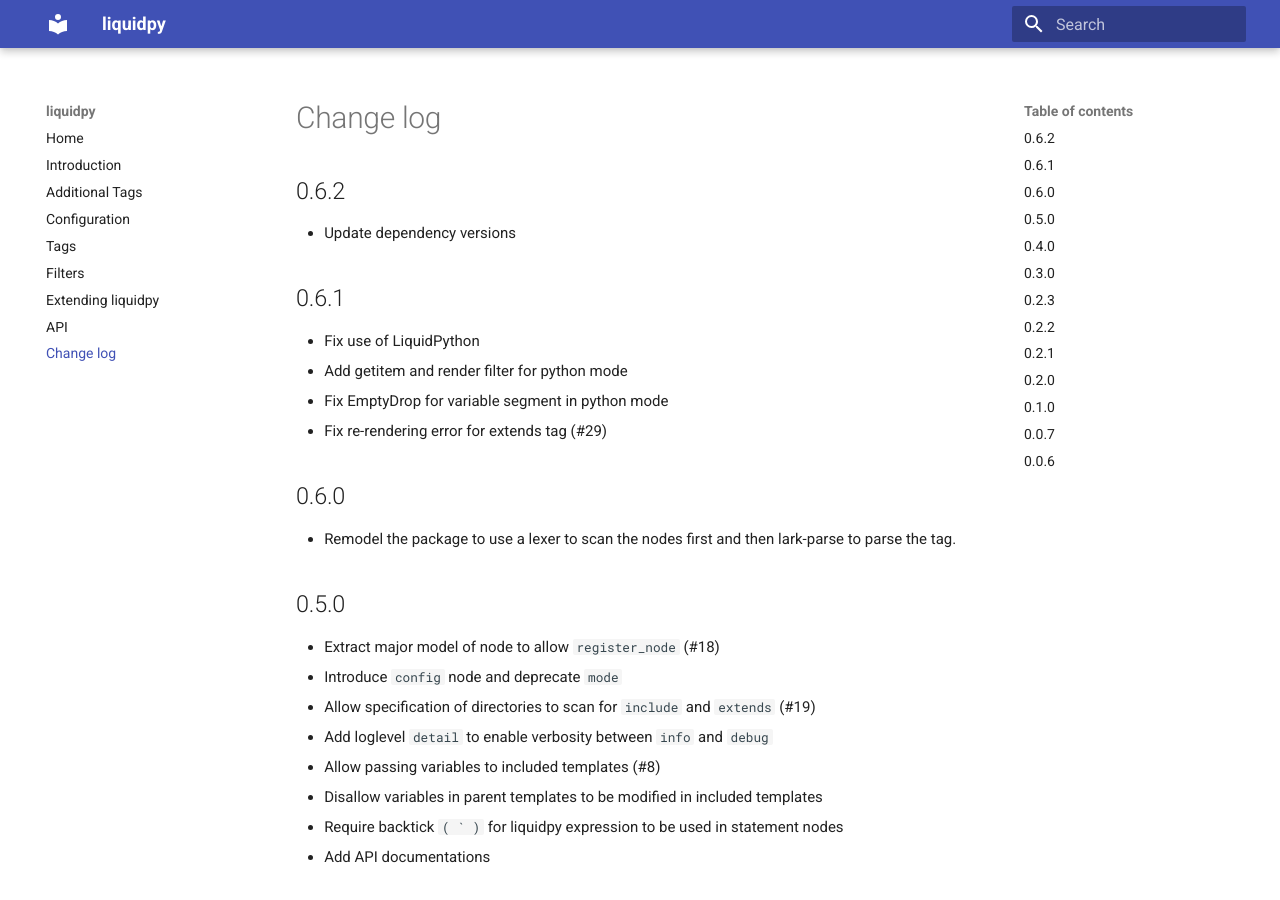
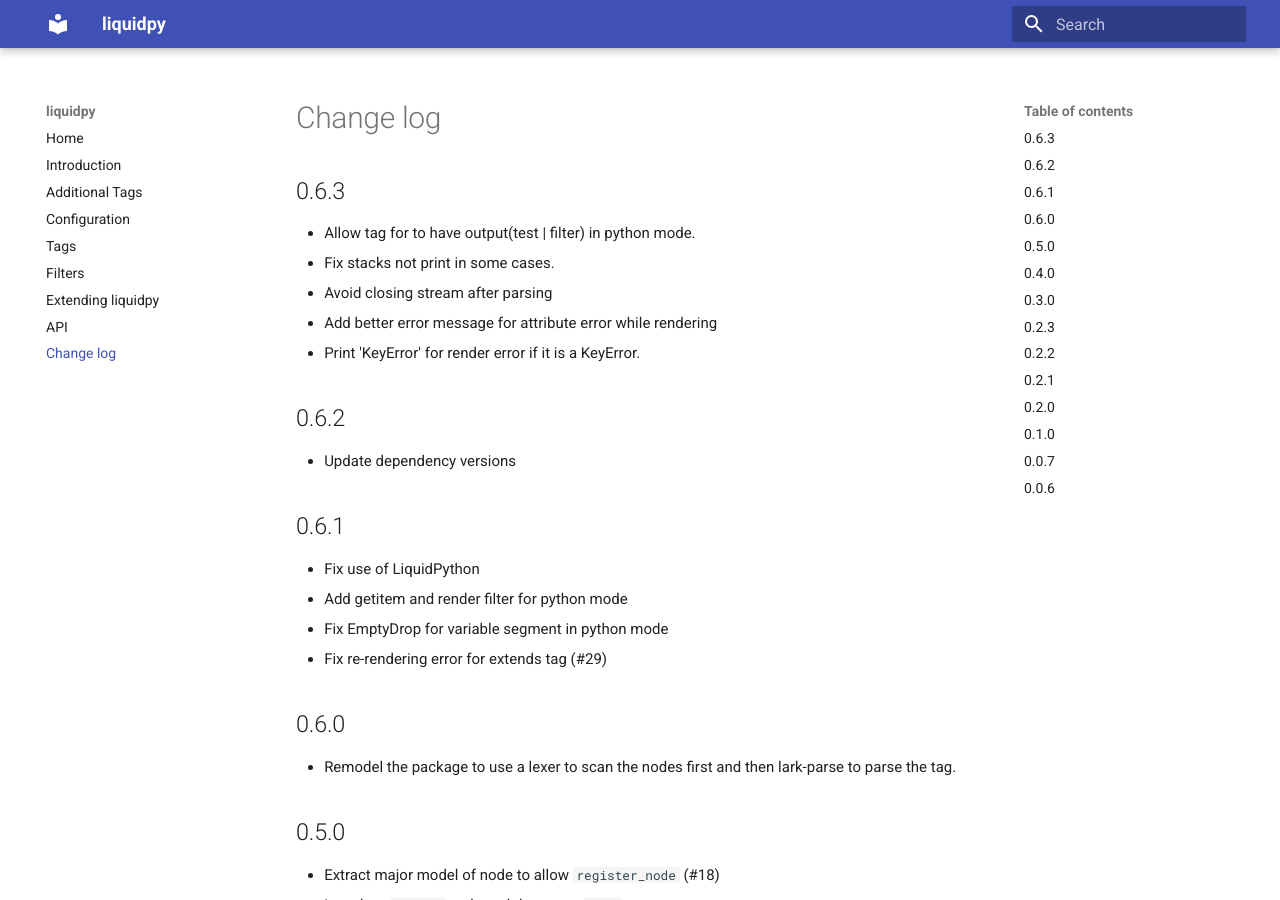
Before and after one commit to pwwang/liquidpy, an MkDocs documentation site: the page built from docs/changelog.md, in a window 1280 px wide and 900 px high. Built offline with MkDocs 1.6.1 and Material for MkDocs 9.7.7, drawn with Linux system fonts in a browser that asks for light colours.

Commit message:
Update changelog

```diff
--- a/docs/changelog.md
+++ b/docs/changelog.md
@@ -1,3 +1,10 @@
+# 0.6.3
+- Allow tag for to have output(test | filter) in python mode.
+- Fix stacks not print in some cases.
+- Avoid closing stream after parsing
+- Add better error message for attribute error while rendering
+- Print 'KeyError' for render error if it is a KeyError.
+
 # 0.6.2
 - Update dependency versions
 
```
